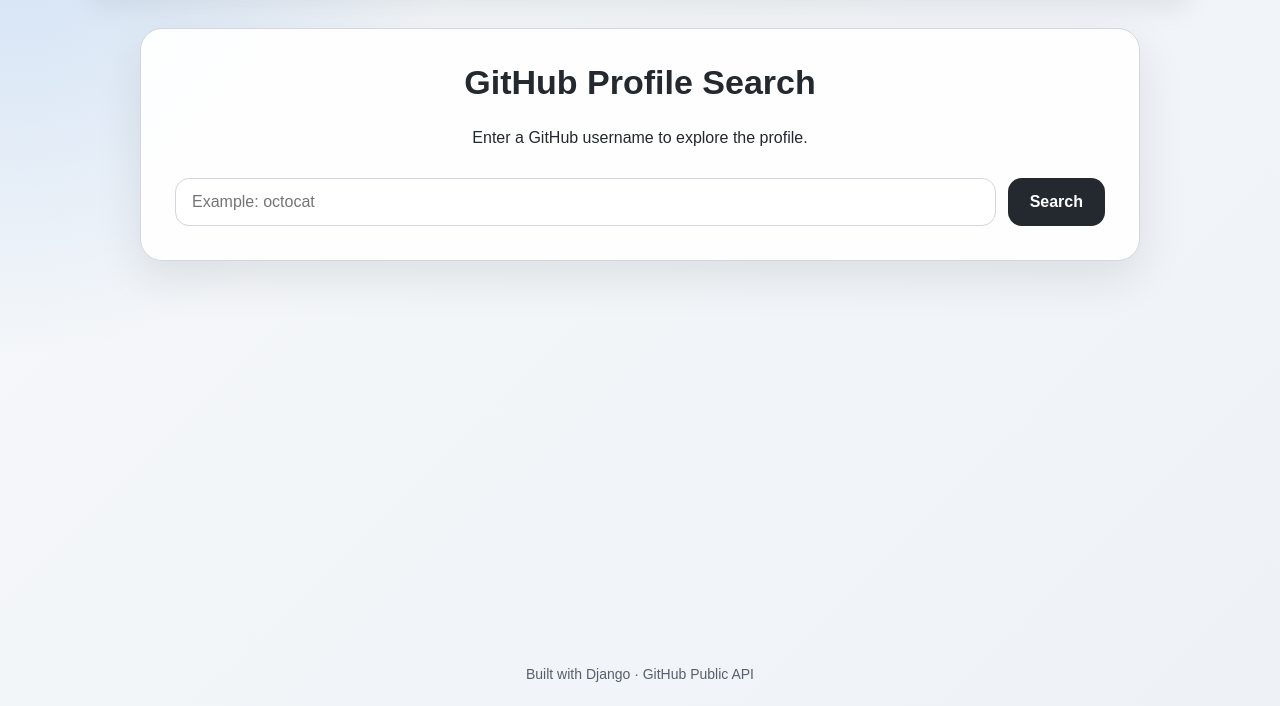
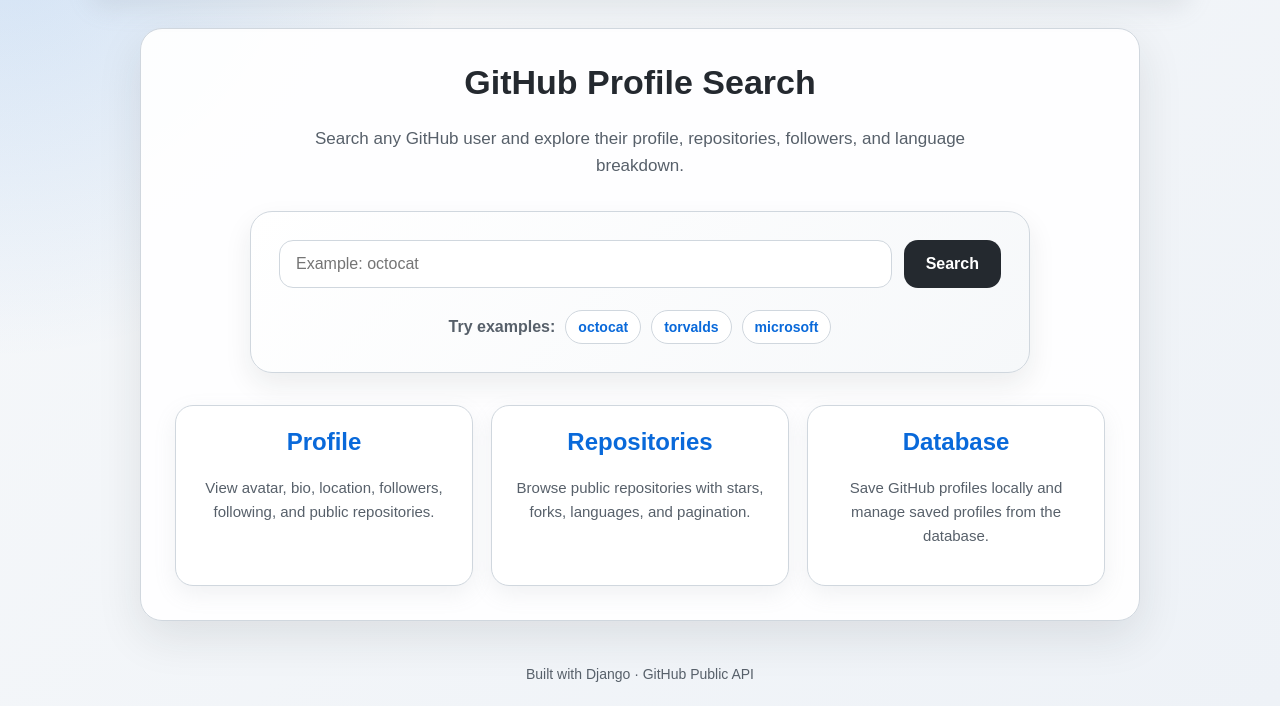
Before and after one commit to mbarkioussema30-a11y/github-profile-explorer, a Django app: page / in a window 1280 px wide. Shown: the part 94-800 px from the top of the page. Run offline with Django 5.2, Linux system fonts and the light colour scheme.

Commit message:
Improve search page frontend design

```diff
--- a/explorer/static/explorer/css/style.css
+++ b/explorer/static/explorer/css/style.css
@@ -856,3 +856,95 @@ a:hover {
     text-align: center;
     box-shadow: 0 8px 20px rgba(31, 136, 61, 0.12);
 }
+/* =========================
+   Search page improvements
+========================= */
+
+.search-description {
+    max-width: 680px;
+    margin: 0 auto;
+    text-align: center;
+    color: #57606a;
+    font-size: 17px;
+}
+
+.search-card {
+    max-width: 780px;
+    margin: 32px auto;
+    background: linear-gradient(135deg, #ffffff 0%, #f6f8fa 100%);
+    border: 1px solid #d0d7de;
+    border-radius: 22px;
+    padding: 28px;
+    box-shadow: 0 12px 28px rgba(31, 35, 40, 0.08);
+}
+
+.search-form {
+    margin-top: 0;
+}
+
+.example-users {
+    margin-top: 22px;
+    display: flex;
+    justify-content: center;
+    align-items: center;
+    gap: 10px;
+    color: #57606a;
+    flex-wrap: wrap;
+}
+
+.example-users span {
+    font-weight: 700;
+}
+
+.example-users a {
+    padding: 8px 12px;
+    background: white;
+    border: 1px solid #d0d7de;
+    border-radius: 999px;
+    font-size: 14px;
+    transition: 0.2s ease;
+}
+
+.example-users a:hover {
+    background: #0969da;
+    color: white;
+    text-decoration: none;
+    transform: translateY(-2px);
+}
+
+.features-grid {
+    display: grid;
+    grid-template-columns: repeat(3, 1fr);
+    gap: 18px;
+    margin-top: 30px;
+}
+
+.feature-card {
+    background: white;
+    border: 1px solid #d0d7de;
+    border-radius: 18px;
+    padding: 22px;
+    text-align: center;
+    transition: 0.2s ease;
+    box-shadow: 0 8px 22px rgba(140, 149, 159, 0.12);
+}
+
+.feature-card:hover {
+    transform: translateY(-4px);
+    border-color: #0969da;
+}
+
+.feature-card h2 {
+    margin-top: 0;
+}
+
+.feature-card p {
+    color: #57606a;
+    font-size: 15px;
+}
+
+@media (max-width: 800px) {
+    .features-grid {
+        grid-template-columns: 1fr;
+    }
+}
--- a/explorer/templates/explorer/search.html
+++ b/explorer/templates/explorer/search.html
@@ -8,20 +8,48 @@
 
     <h1>GitHub Profile Search</h1>
 
-    <p style="text-align: center;">
-        Enter a GitHub username to explore the profile.
+    <p class="search-description">
+        Search any GitHub user and explore their profile, repositories, followers, and language breakdown.
     </p>
 
-    <form method="get">
-        <!-- Text input for the GitHub username -->
-        <input type="text" name="username" placeholder="Example: octocat">
+    <div class="search-card">
 
-        <!-- Submit button -->
-        <button type="submit">Search</button>
-    </form>
+        <form method="get" class="search-form">
+            <input type="text" name="username" placeholder="Example: octocat">
+            <button type="submit">Search</button>
+        </form>
 
-    {% if error_message %}
-        <p class="error">{{ error_message }}</p>
-    {% endif %}
+        {% if error_message %}
+            <p class="error">{{ error_message }}</p>
+        {% endif %}
+
+        <div class="example-users">
+            <span>Try examples:</span>
+
+            <a href="{% url 'profile' 'octocat' %}">octocat</a>
+            <a href="{% url 'profile' 'torvalds' %}">torvalds</a>
+            <a href="{% url 'profile' 'microsoft' %}">microsoft</a>
+        </div>
+
+    </div>
+
+    <div class="features-grid">
+
+        <div class="feature-card">
+            <h2>Profile</h2>
+            <p>View avatar, bio, location, followers, following, and public repositories.</p>
+        </div>
+
+        <div class="feature-card">
+            <h2>Repositories</h2>
+            <p>Browse public repositories with stars, forks, languages, and pagination.</p>
+        </div>
+
+        <div class="feature-card">
+            <h2>Database</h2>
+            <p>Save GitHub profiles locally and manage saved profiles from the database.</p>
+        </div>
+
+    </div>
 
 {% endblock %}
```
